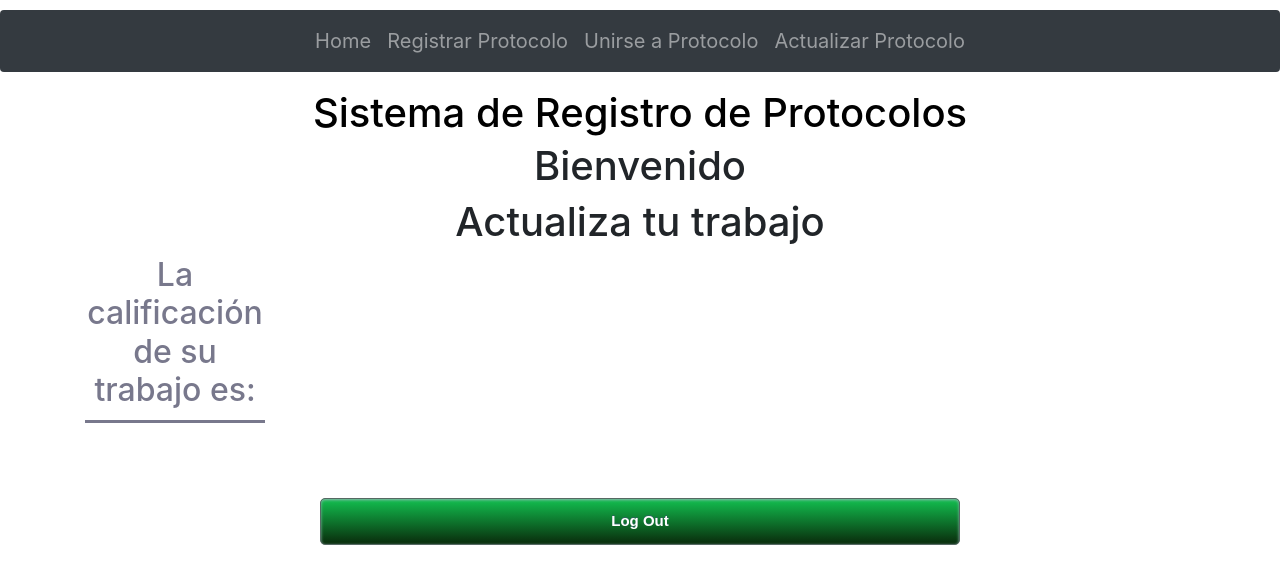
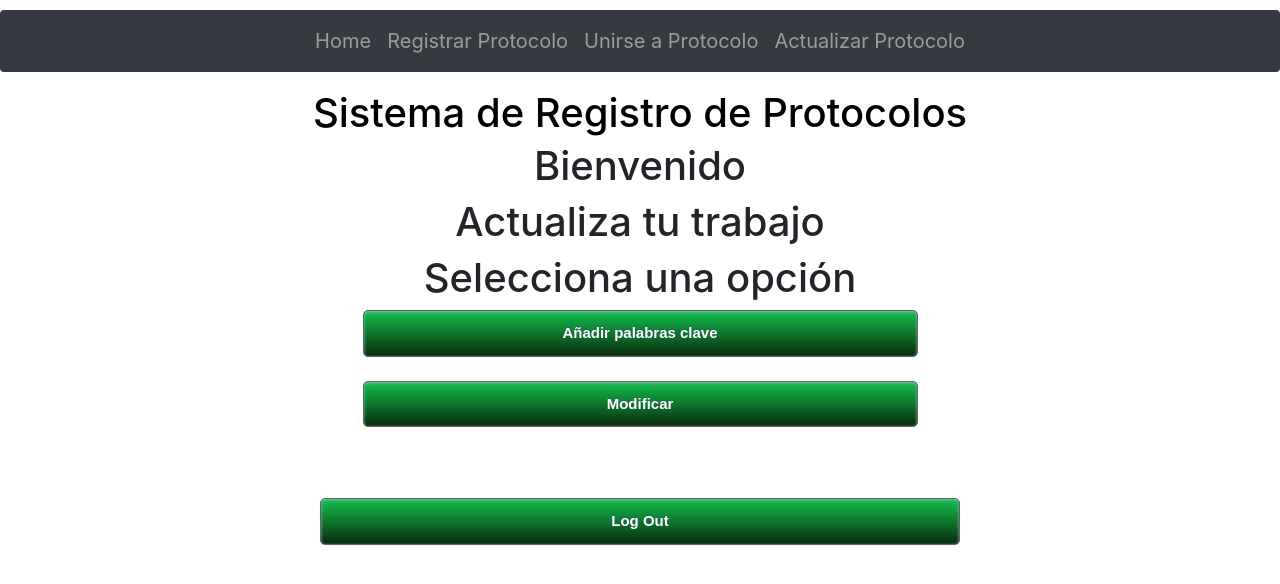
Before and after one commit to danielu99/Sistema-TT-Frontend, a React (Create React App) app: page /Alumno/Bienvenido/Actualiza/Palabras in a window 1280 px wide. Shown: the top 584 px of the page. Built offline with nearby package versions, Linux system fonts and the light colour scheme; no server answers.

Commit message:
Guardamos Actualizar Protocolo

```diff
--- a/src/components/ActualizaProtocolo.js
+++ b/src/components/ActualizaProtocolo.js
@@ -12,7 +12,9 @@ class ActualizaProtocolo extends React.Component {
         return (
             <div className="container">
                 <h1>Actualiza tu trabajo</h1>
-                <h2>La calificación de su trabajo es:</h2>
+                <h1>Selecciona una opción</h1>
+                <button className="myButton">Añadir palabras clave</button><br/><br/>
+                <button className="myButton">Modificar </button>
             </div>
         );
     }
```
